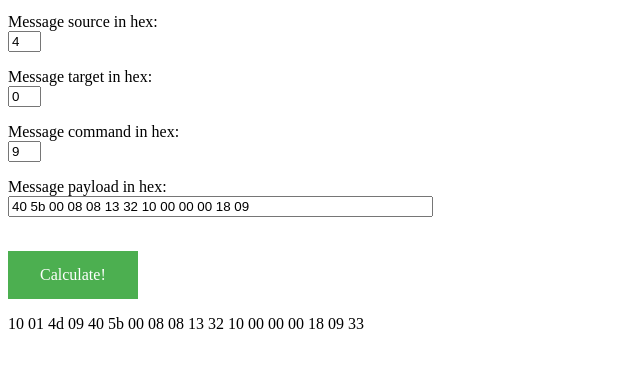
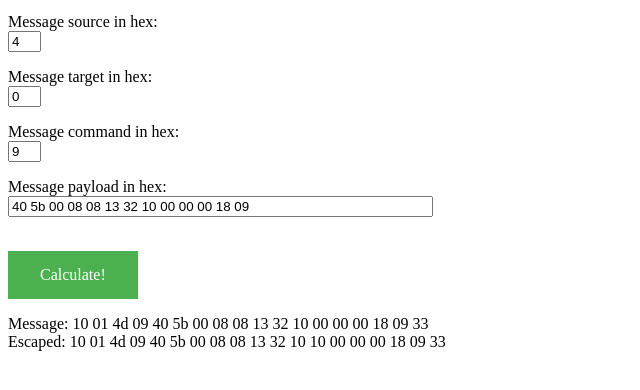
Before and after one commit to void-spark/SpartaIonStuff, a plain HTML site: page docs/index.html in a window 1280 px wide. Both pictures are taken after a click on the element "Calculate!". Shown: the part 122-512 px from the top of the page, without its empty margins (0-640 px from the left). Drawn offline with Linux system fonts and the light colour scheme.

Commit message:
Show escaped version

```diff
--- a/docs/index.html
+++ b/docs/index.html
@@ -132,7 +132,10 @@
       full = full.concat(payloadValues);
       full.push(calc_crc(full));
 
-      output.innerHTML = toHexString(full);
+      var message = toHexString(full);
+      var escaped = message.substr(0,2) + message.substr(2).replaceAll('10', '10 10');
+
+      output.innerHTML = "Message: " + message + "<br>" + "Escaped: " + escaped;
     }
   </script>
 </html>
```
